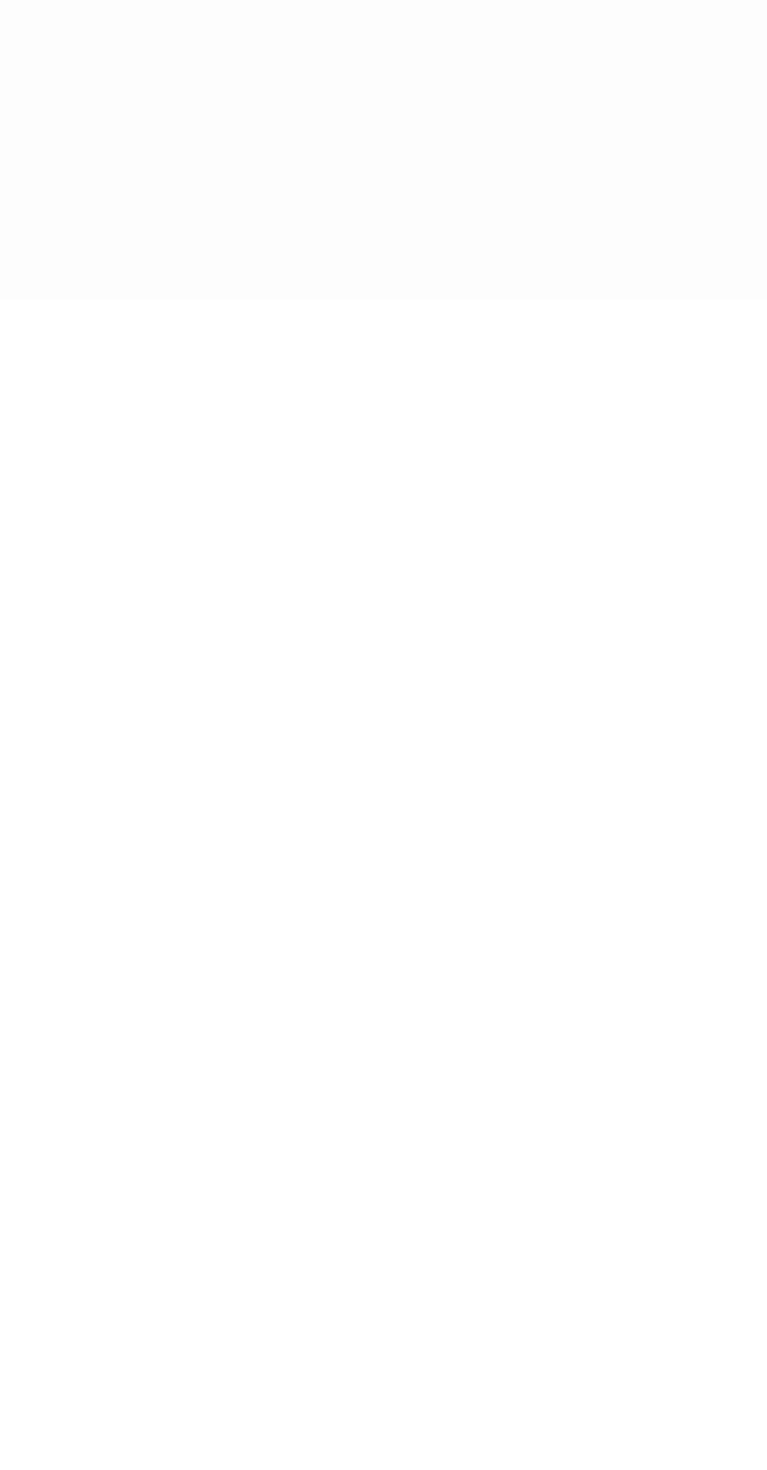
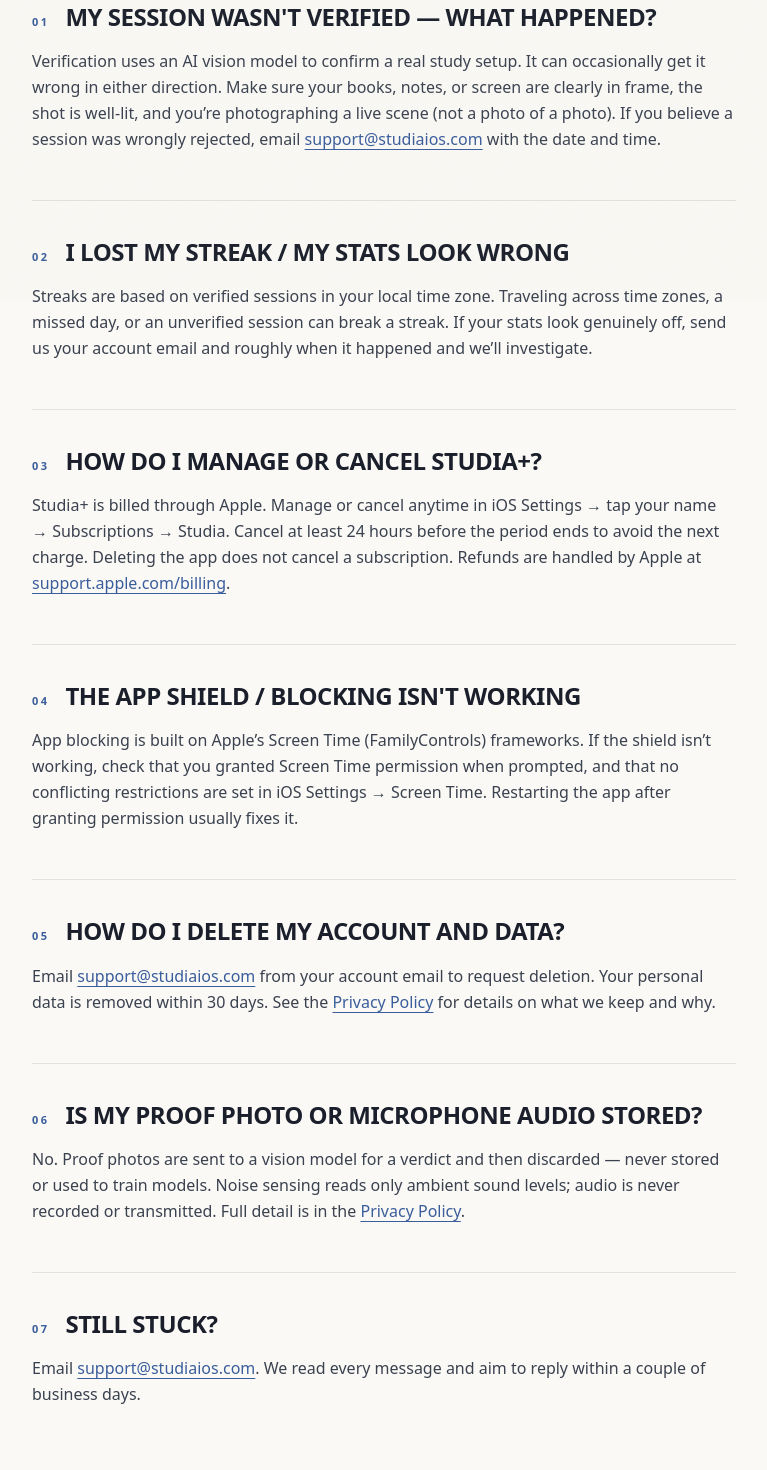
Before and after one commit to penguinblook/Studia-Site, a Next.js app in the folder studiaios-web/: page /support in a window 1280 px wide. Before the commit this address had no page. Shown: the part 500-1970 px from the top of the page, without its empty margins (256-1023 px from the left). Before the commit the page ends 800 px from the top, so only its background shows below. Built offline with nearby package versions, Linux system fonts and the light colour scheme.

Commit message:
support page

```diff
--- /dev/null
+++ b/studiaios-web/app/support/page.tsx
@@ -0,0 +1,138 @@
+import type { Metadata } from "next";
+import Link from "next/link";
+import { LegalShell, LegalSection } from "@/components/LegalShell";
+import { CONTACT_EMAIL } from "@/lib/site";
+
+export const metadata: Metadata = {
+  title: "Support",
+  description:
+    "Get help with Studia — contact support and find answers to common questions about verification, streaks, Studia+, and your account.",
+};
+
+export default function SupportPage() {
+  return (
+    <LegalShell
+      tag="Help"
+      title="Support"
+      meta="We read every email"
+      intro={
+        <>
+          Need a hand? Email us at{" "}
+          <a
+            href={`mailto:${CONTACT_EMAIL}`}
+            className="text-accent underline underline-offset-4"
+          >
+            {CONTACT_EMAIL}
+          </a>{" "}
+          and we&rsquo;ll get back to you. Include your account email and, if
+          it&rsquo;s a bug, your iOS version so we can help faster. Common
+          questions are answered below.
+        </>
+      }
+    >
+      <LegalSection index="01" title="My session wasn't verified — what happened?">
+        <p>
+          Verification uses an AI vision model to confirm a real study setup.
+          It can occasionally get it wrong in either direction. Make sure your
+          books, notes, or screen are clearly in frame, the shot is well-lit,
+          and you&rsquo;re photographing a live scene (not a photo of a photo).
+          If you believe a session was wrongly rejected, email{" "}
+          <a
+            href={`mailto:${CONTACT_EMAIL}`}
+            className="text-accent underline underline-offset-4"
+          >
+            {CONTACT_EMAIL}
+          </a>{" "}
+          with the date and time.
+        </p>
+      </LegalSection>
+
+      <LegalSection index="02" title="I lost my streak / my stats look wrong">
+        <p>
+          Streaks are based on verified sessions in your local time zone.
+          Traveling across time zones, a missed day, or an unverified session
+          can break a streak. If your stats look genuinely off, send us your
+          account email and roughly when it happened and we&rsquo;ll
+          investigate.
+        </p>
+      </LegalSection>
+
+      <LegalSection index="03" title="How do I manage or cancel Studia+?">
+        <p>
+          Studia+ is billed through Apple. Manage or cancel anytime in iOS
+          Settings → tap your name → Subscriptions → Studia. Cancel at least 24
+          hours before the period ends to avoid the next charge. Deleting the
+          app does not cancel a subscription. Refunds are handled by Apple at{" "}
+          <a
+            href="https://support.apple.com/billing"
+            className="text-accent underline underline-offset-4"
+          >
+            support.apple.com/billing
+          </a>
+          .
+        </p>
+      </LegalSection>
+
+      <LegalSection index="04" title="The app shield / blocking isn't working">
+        <p>
+          App blocking is built on Apple&rsquo;s Screen Time (FamilyControls)
+          frameworks. If the shield isn&rsquo;t working, check that you granted
+          Screen Time permission when prompted, and that no conflicting
+          restrictions are set in iOS Settings → Screen Time. Restarting the
+          app after granting permission usually fixes it.
+        </p>
+      </LegalSection>
+
+      <LegalSection index="05" title="How do I delete my account and data?">
+        <p>
+          Email{" "}
+          <a
+            href={`mailto:${CONTACT_EMAIL}`}
+            className="text-accent underline underline-offset-4"
+          >
+            {CONTACT_EMAIL}
+          </a>{" "}
+          from your account email to request deletion. Your personal data is
+          removed within 30 days. See the{" "}
+          <Link
+            href="/privacy"
+            className="text-accent underline underline-offset-4"
+          >
+            Privacy Policy
+          </Link>{" "}
+          for details on what we keep and why.
+        </p>
+      </LegalSection>
+
+      <LegalSection index="06" title="Is my proof photo or microphone audio stored?">
+        <p>
+          No. Proof photos are sent to a vision model for a verdict and then
+          discarded — never stored or used to train models. Noise sensing reads
+          only ambient sound levels; audio is never recorded or transmitted.
+          Full detail is in the{" "}
+          <Link
+            href="/privacy"
+            className="text-accent underline underline-offset-4"
+          >
+            Privacy Policy
+          </Link>
+          .
+        </p>
+      </LegalSection>
+
+      <LegalSection index="07" title="Still stuck?">
+        <p>
+          Email{" "}
+          <a
+            href={`mailto:${CONTACT_EMAIL}`}
+            className="text-accent underline underline-offset-4"
+          >
+            {CONTACT_EMAIL}
+          </a>
+          . We read every message and aim to reply within a couple of business
+          days.
+        </p>
+      </LegalSection>
+    </LegalShell>
+  );
+}
--- a/studiaios-web/components/Footer.tsx
+++ b/studiaios-web/components/Footer.tsx
@@ -30,6 +30,12 @@
           </p>
           <nav className="flex gap-6" aria-label="Legal">
             <Link
+              href="/support"
+              className="tag text-paper/50 transition-colors hover:text-paper"
+            >
+              Support
+            </Link>
+            <Link
               href="/privacy"
               className="tag text-paper/50 transition-colors hover:text-paper"
             >
--- a/studiaios-web/components/LegalShell.tsx
+++ b/studiaios-web/components/LegalShell.tsx
@@ -15,7 +15,7 @@
 }: {
   tag: string;
   title: string;
-  intro?: string;
+  intro?: ReactNode;
   meta?: string;
   children: ReactNode;
 }) {
```
